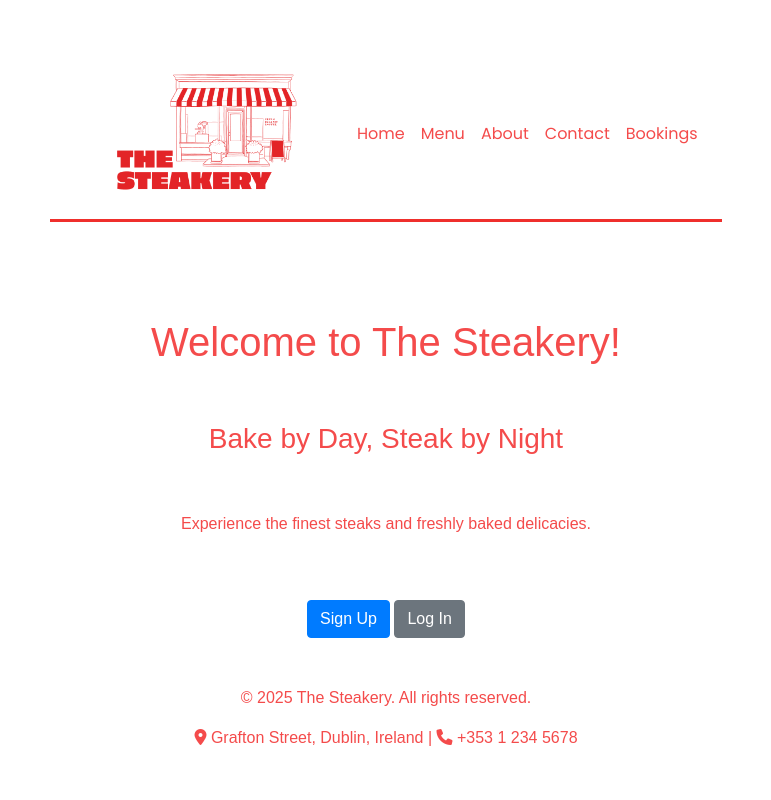
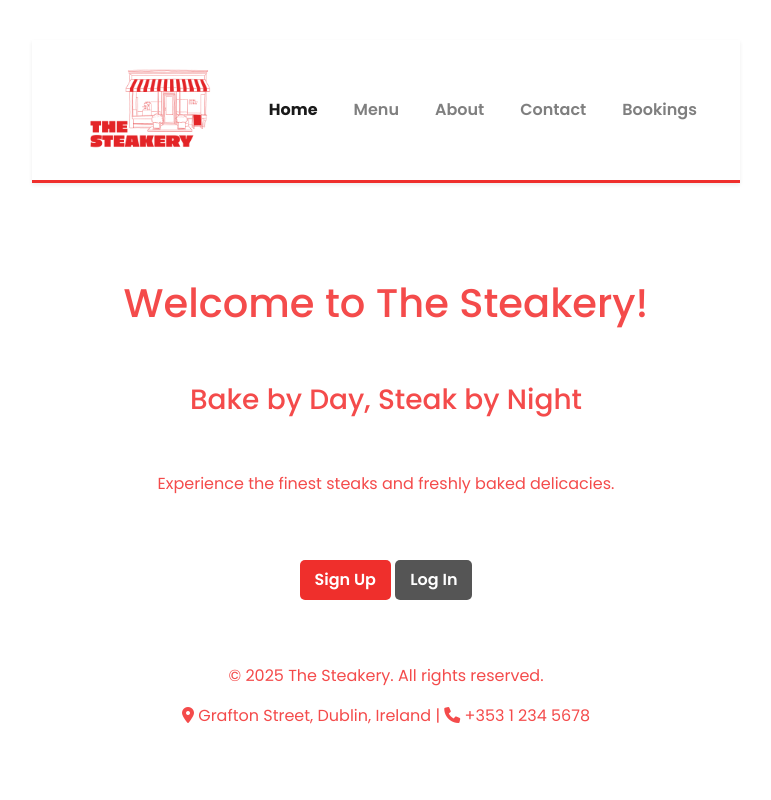
Before and after one commit to micdr93/TheSteakeryPP4, a Django app: page / in a window 1280 px wide. Shown: the whole page, without its empty margins (254-1025 px from the left). Run offline with Django 4.2, Linux system fonts and the light colour scheme; some libraries are stand-ins or nearby versions.

Commit message:
updated css and navbar to improve ui

```diff
--- a/static/css/style.css
+++ b/static/css/style.css
@@ -1,7 +1,7 @@
 @import url('https://fonts.googleapis.com/css2?family=Bebas+Neue&family=Poppins:ital,wght@0,100;0,200;0,300;0,400;0,500;0,600;0,700;0,800;0,900;1,100;1,200;1,300;1,400;1,500;1,600;1,700;1,800;1,900&display=swap');
 
 body {
-    font-family: Arial, sans-serif;
+    font-family: "Poppins", sans-serif;
     margin: 0;
     padding: 20px;
     background-color: #ffffff;
@@ -12,65 +12,103 @@ body {
     flex-direction: column;
     height: 100vh;
 }
+
 a {
     color: #f44b4b;
+    text-decoration: none;
+    transition: color 0.3s ease;
 }
-header {
+
+a:hover {
+    color: #b22222;
+}
+
+header, footer {
     align-items: center;
     display: flex;
     justify-content: center;
-    align-items: center;
     flex-direction: column;
 }
-footer {
-    align-items: center;
-    display: flex;
-    justify-content: center;
-    align-items: center;
-    flex-direction: column;
 
-}
-h1 {
-    align-items: center;
+h1, h2 {
+    text-align: center;
 }
 
 .navbar {
     background-color: #ffffff;
     font-family: "Poppins", sans-serif;
     text-decoration: none;
-    border-color: #ef2f2c;
-    border-width: 3px;
     border-bottom: 3px solid #ef2f2c;
-    color: #ef2f2c;
-    padding-bottom: 10px;
-    padding-top: 25px;
-    border-spacing: 10px;
+    padding: 15px 20px;
+    display: flex;
+    justify-content: space-between;
+    align-items: center;
 }
 
-.navbar-toggler {
-    padding: .25rem .75rem;
-    font-size: 1.25rem;
-    line-height: 1;
-    background-color:#ef2f2c;
-    border: 1px solid #ef2f2c;
-    border-radius: .25rem;
+.navbar-nav {
+    display: flex;
+    gap: 20px;
+}
+
+.navbar a {
+    color: #ef2f2c;
+    font-weight: 600;
+}
+
+.navbar a:hover, .navbar a:focus {
+    color: #b22222;
+}
+
+.navbar .active {
+    color: black;
+    font-weight: 700;
+}
+
+.auth-buttons {
+    display: flex;
+    gap: 10px;
+}
+
+.btn {
+    padding: 8px 15px;
+    border-radius: 5px;
+    font-size: 1rem;
+    font-weight: 600;
+    text-decoration: none;
+    border: none;
+    cursor: pointer;
+}
+
+.btn-primary {
+    background-color: #ef2f2c;
+    color: white;
+}
+
+.btn-secondary {
+    background-color: #555;
+    color: white;
+}
+
+.btn:hover {
+    opacity: 0.8;
+}
 
 .menu-sections {
     display: flex;
-    flex-wrap: wrap; /* Allow items to wrap on smaller screens */
-    justify-content: space-between; /* Add spacing between columns */
-    gap: 20px; /* Optional: Add some gap between columns */
+    flex-wrap: wrap;
+    justify-content: space-between;
+    gap: 20px;
 }
 
 .menu-category {
-    flex: 1 1 calc(25% - 20px); /* Allow each category to take up 25% of the space, minus some margin */
-    min-width: 200px; /* Ensure columns don't get too narrow */
+    flex: 1 1 calc(25% - 20px);
+    min-width: 200px;
     align-items: center;
 }
 
 .menu-category ul {
     padding: 0;
-    list-style-type: none; /* Remove bullet points */
+    list-style-type: none;
 }
 
 .menu-category h2 {
@@ -96,13 +134,8 @@ h1 {
 }
 
 #restaurant-logo {
-    max-width: 100%; /* Make sure the logo scales with the form */
-    height: auto; /* Maintain aspect ratio */
-    margin-bottom: 20px; /* Space between the logo and form title */
-}
-
-h2 {
-    text-align: center;
+    max-width: 100%;
+    height: auto;
     margin-bottom: 20px;
 }
 
@@ -122,21 +155,26 @@ h2 {
 }
 
 button {
-    background-color: #a1f9a4;
+    background-color: #ef2f2c;
     color: white;
     padding: 12px 20px;
     border: none;
     border-radius: 5px;
     cursor: pointer;
     margin-top: 10px;
-    width: 100%; /* Make the button full-width on smaller screens */
+    width: 100%;
+}
+
+.navbar a:hover, .navbar a:focus {
+    color: #b22222 !important;
+    background-color: transparent !important;
 }
 
 button:hover {
-    background-color: #45a049;
+    background-color: #b22222;
 }
 
-/* Responsive adjustments */
+
 @media (max-width: 600px) {
     body {
         padding: 10px;
@@ -147,12 +185,12 @@ button:hover {
     }
 
     #restaurant-logo {
-        max-width: 80%; /* Scale down the logo on smaller screens */
+        max-width: 80%;
         margin-bottom: 15px;
     }
 
     h2 {
-        font-size: 1.5em; /* Adjust font size for smaller screens */
+        font-size: 1.5em;
     }
 
     button {
--- a/templates/base.html
+++ b/templates/base.html
@@ -5,7 +5,7 @@
     <meta name="viewport" content="width=device-width, initial-scale=1.0">
     <title>{% block title %}The Steakery{% endblock %}</title>
 
-    {% load static %}  <!-- Load the static template tag library here -->
+    {% load static %}
 
     <!-- Bootstrap CSS -->
     <link rel="stylesheet" href="https://stackpath.bootstrapcdn.com/bootstrap/4.5.2/css/bootstrap.min.css">
@@ -21,13 +21,20 @@
 <body>
 
     <!-- Navigation bar -->
-    <nav class="navbar navbar-expand-lg">
+    <nav class="navbar navbar-expand-lg navbar-light bg-white shadow-sm">
+        <div class="container">
+            <!-- Logo -->
+            <a class="navbar-brand" href="{% url 'home' %}">
+                <img src="{% static 'images/logo.png' %}" alt="The Steakery Logo" style="height: 100px;">
+            </a>
 
-        <a class="navbar-brand" href="{% url 'home' %}"></a>
-        <img src="{% static 'images/logo.png' %}" alt="The Steakery Logo" style="height: 150px;">
-        <button class="navbar-toggler" type="button" data-toggle="collapse" data-target="#navbarNav" aria-controls="navbarNav" aria-expanded="false" aria-label="Toggle navigation">
-            <span class="navbar-toggler-icon"></span>
+            <!-- Mobile Toggle Button -->
+            <button class="navbar-toggler" type="button" data-toggle="collapse" data-target="#navbarNav"
+                aria-controls="navbarNav" aria-expanded="false" aria-label="Toggle navigation">
+                <span class="navbar-toggler-icon"></span> <!-- ✅ Fix: This was missing -->
             </button>
+
+            <!-- Navbar Links -->
             <div class="collapse navbar-collapse" id="navbarNav">
                 <ul class="navbar-nav ml-auto">
                     <li class="nav-item">
@@ -43,22 +50,22 @@
                         <a class="nav-link {% if request.resolver_match.url_name == 'contact' %}active{% endif %}" href="{% url 'contact' %}">Contact</a>
                     </li>
                     <li class="nav-item">
-                    <a class="nav-link {% if request.resolver_match.url_name == 'booking_list' %}active{% endif %}" href="{% url 'booking_list' %}">Bookings</a>
+                        <a class="nav-link {% if request.resolver_match.url_name == 'booking' %}active{% endif %}"href="{% url 'booking_list' %}">Bookings</a>
+
                     </li>
-            </ul>
-        </div>
+
                     </nav>
-
 
     <!-- Main content block -->
     <main>
         {% block content %}
-        <!-- Your content will be inserted here -->
         {% endblock %}
     </main>
+
     <br> </br>
+
     <!-- Footer -->
-    <footer>
+    <footer class="text-center py-3">
         <p>&copy; 2025 The Steakery. All rights reserved.</p>
         <p><i class="fas fa-map-marker-alt"></i> Grafton Street, Dublin, Ireland | <i class="fas fa-phone"></i> +353 1 234 5678</p>
     </footer>
```
Also changed, not shown: templates/about.html (+0 -17 lines). Lines whose indentation alone changed are shown as unchanged.
